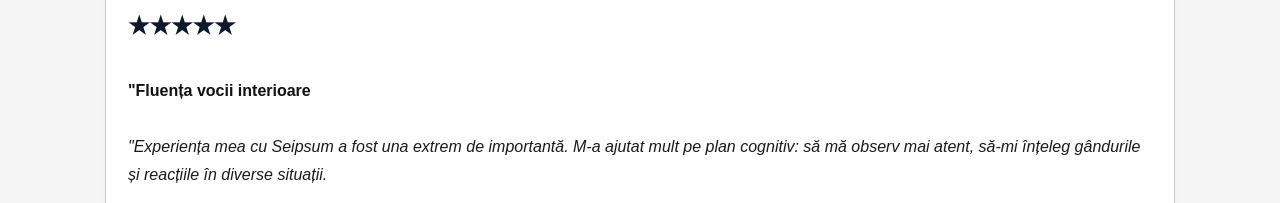
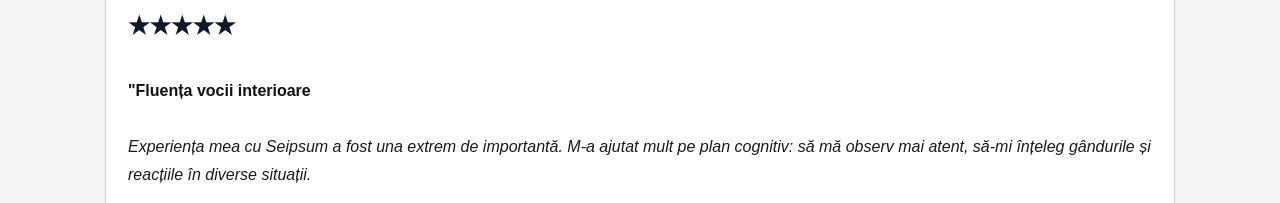
Before and after one commit to SeipsumOrg/SeipsumCore, a plain HTML site: page landing.html in a window 1280 px wide. Shown: the part 6240-6443 px from the top of the page. Drawn offline with Linux system fonts and the light colour scheme.

Commit message:
Remove HTML entities from blockquote text

```diff
--- a/landing.html
+++ b/landing.html
@@ -513,7 +513,7 @@ Seipsum</a>
   <br>
   <br>
       <blockquote>
-        <p><em>"Experiența mea cu Seipsum a fost una extrem de importantă. M-a ajutat mult pe plan cognitiv: să mă observ mai atent, să-mi înțeleg gândurile și reacțiile în diverse situații.</em></p>
+        <p><em>Experiența mea cu Seipsum a fost una extrem de importantă. M-a ajutat mult pe plan cognitiv: să mă observ mai atent, să-mi înțeleg gândurile și reacțiile în diverse situații.</em></p>
         <p><em>Ceea ce am apreciat cel mai mult a fost că nu primești pur și simplu răspunsuri, ci ești încurajat să gândești, să te întrebi și să descoperi singur. Acest lucru a fost valoros pentru mine, deoarece mi-a permis să-mi pun ordine în idei și să privesc lucrurile din perspective noi.</em></p>
         <p><em>Un rezultat concret: Înainte, pentru a raționa coerent, trebuia să rostesc gândurile cu voce tare. Acum, pot folosi vocea interioară fluent, continuu și coerent, să raționez și să-mi organizez ideile. Înainte mă întrebam: „Ce este în neregulă cu mine?"; acum mă întreb: „De ce simt asta? Ce încearcă să-mi spună gândul acesta?"</em></p>
         <p><em>Pentru mine, îmbunătățirea vocii interioare înseamnă să nu mai fiu propriul meu critic, ci să învăț să fiu și propriul meu sprijin.</em></p>
```
